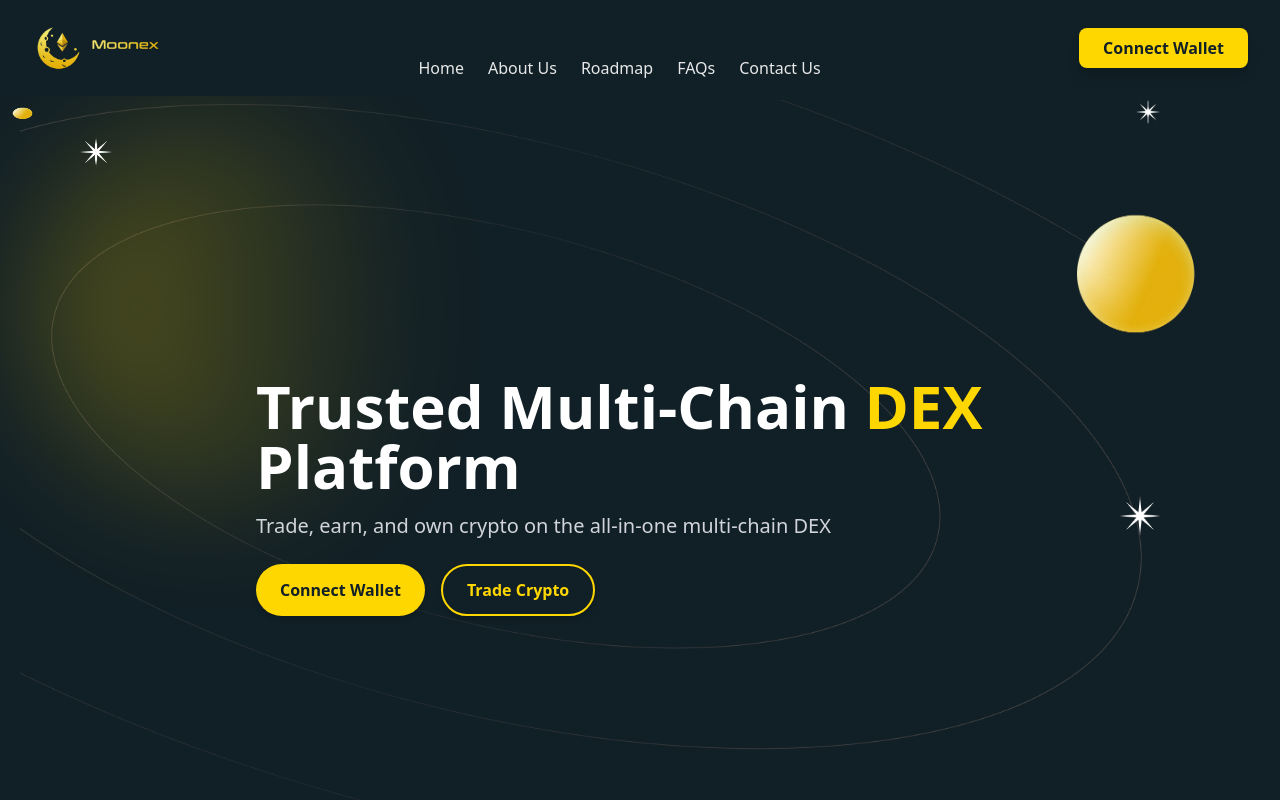
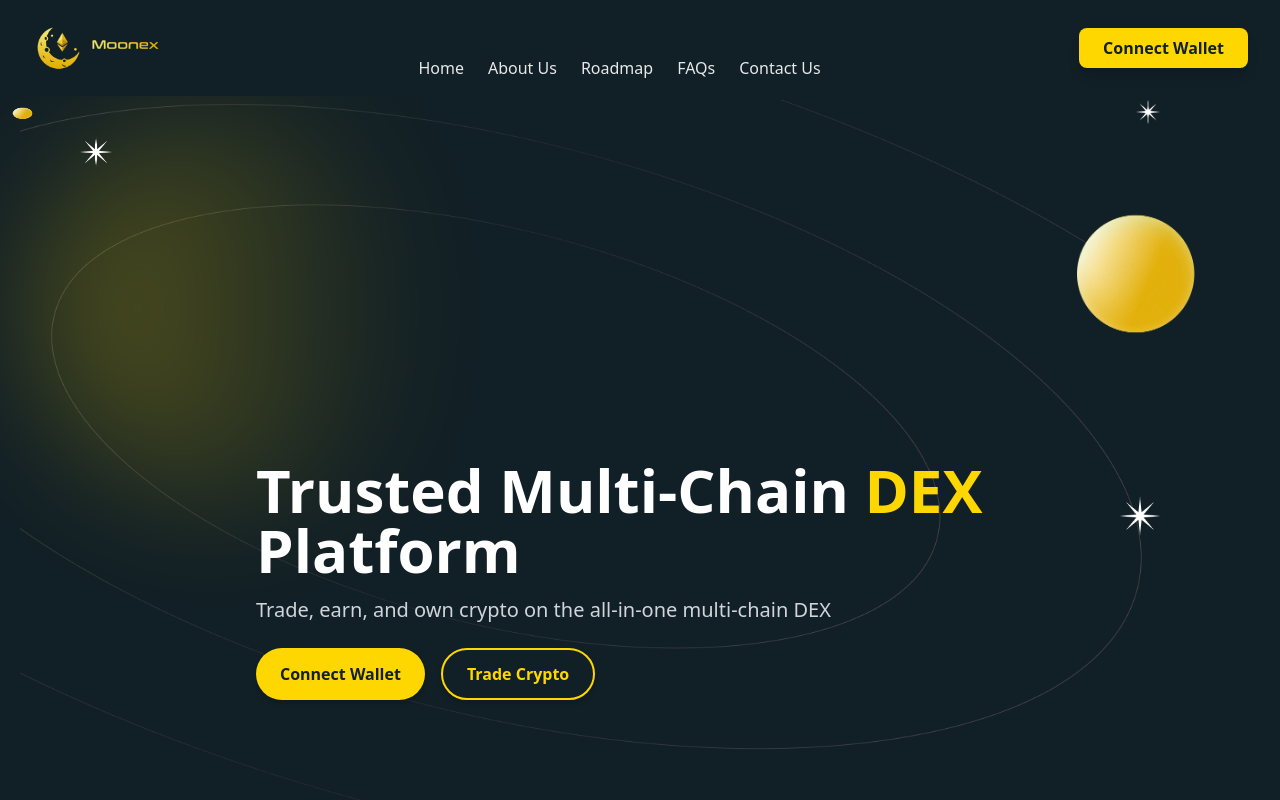
Before and after one commit to Gyanthakur/assignement-moonex, a React (Vite) app: page / in a window 1280 px wide. Shown: the top 800 px of the page. Built offline with nearby package versions, Linux system fonts and the light colour scheme; a web font is replaced by a local one.

Commit message:
Feat: update faqs

```diff
--- a/src/components/Hero.jsx
+++ b/src/components/Hero.jsx
@@ -31,7 +31,7 @@ const Hero = () => {
       </div>
 
       {/* Hero Content */}
-      <div className="z-10 max-w-3xl text-left">
+      <div className="z-10 m-10 mt-52 max-w-3xl text-left">
         <h1 className="text-4xl md:text-6xl font-bold">
           Trusted Multi-Chain <span className="text-yellow">DEX</span> Platform
         </h1>
```
